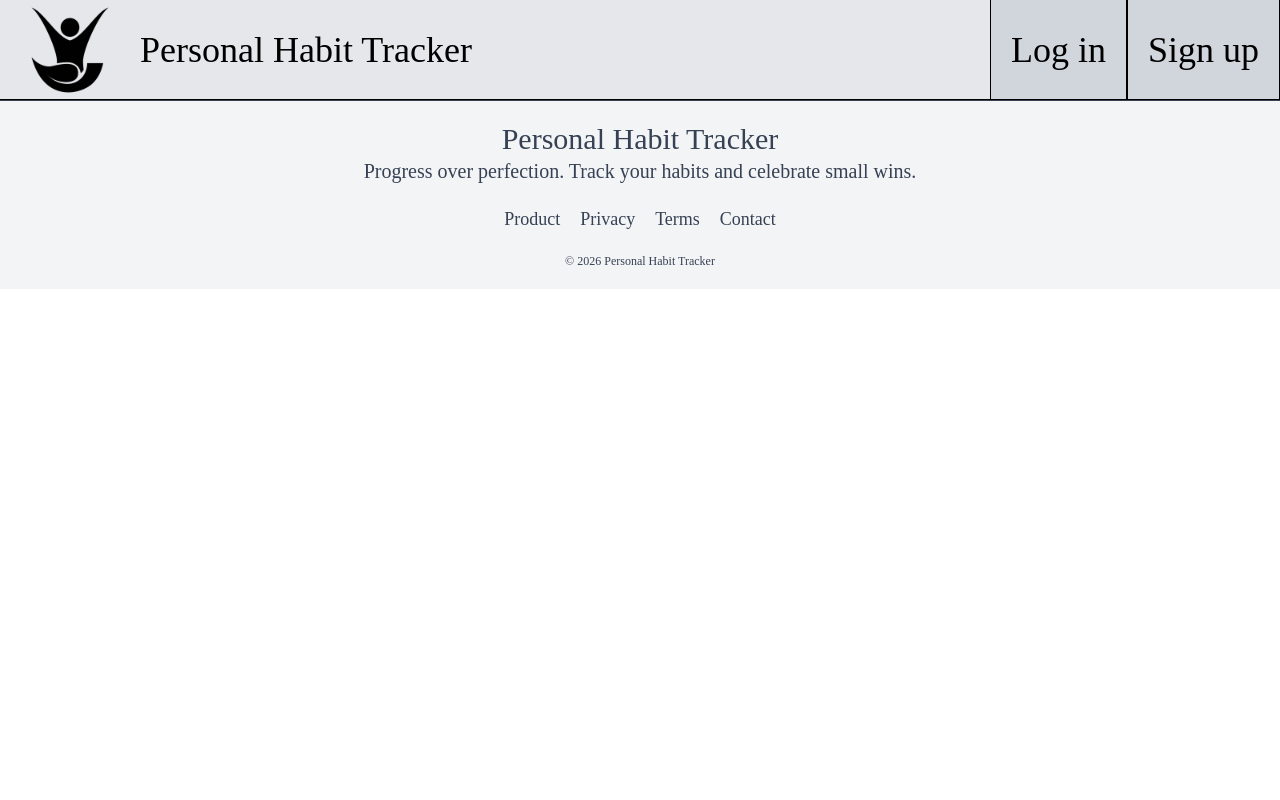
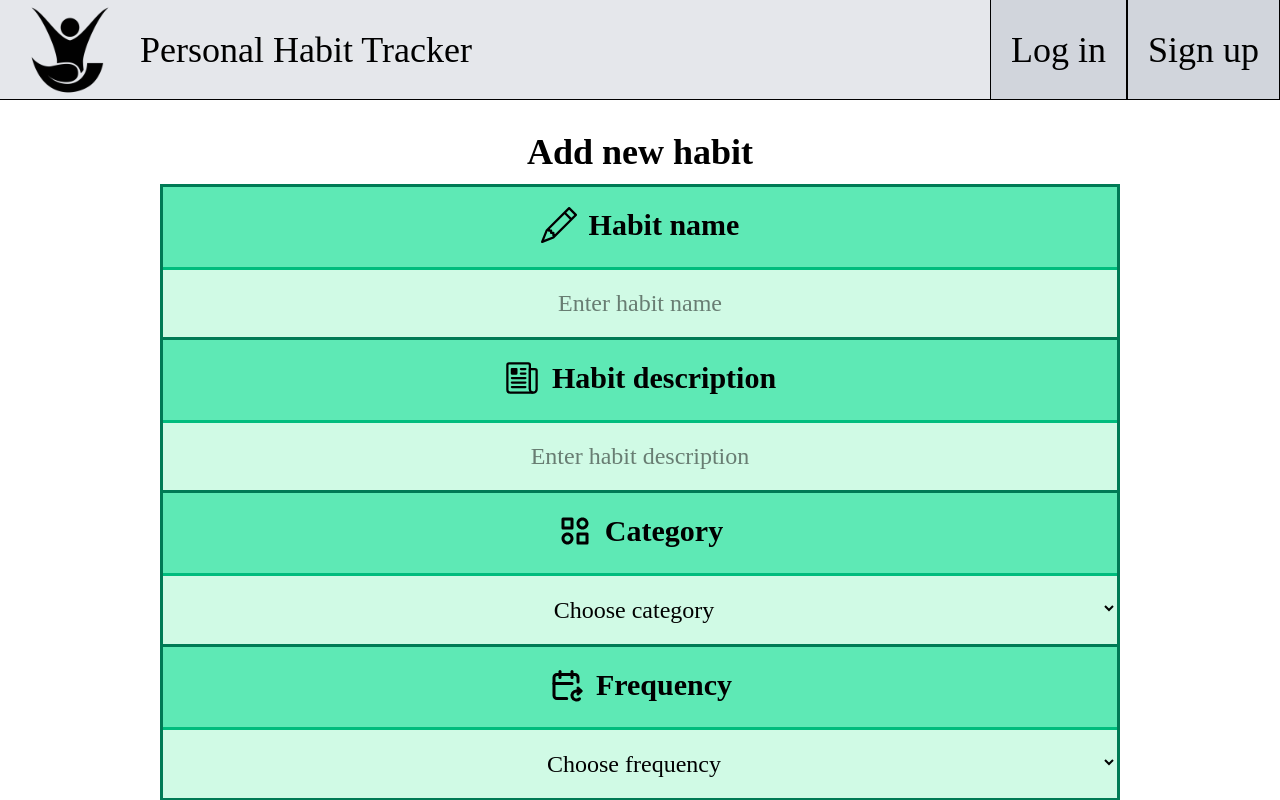
Before and after one commit to kacper-omen/personal-habit-tracker, a React (Vite) app in the folder frontend/: page /habits/add in a window 1280 px wide. Shown: the top 800 px of the page. Built offline with nearby package versions, Linux system fonts and the light colour scheme; a web font is replaced by a local one.

Commit message:
Create Habit creation form

```diff
--- a/frontend/src/pages/CreateHabitPage.jsx
+++ b/frontend/src/pages/CreateHabitPage.jsx
@@ -1,8 +1,58 @@
+import { BsPencil } from "react-icons/bs";
+import { IoNewspaperOutline } from "react-icons/io5";
+import { BiCategoryAlt } from "react-icons/bi";
+import { TbCalendarRepeat } from "react-icons/tb";
 
 const CreateHabitPage = () => {
   return (
-    <div>
+    <div className="flex justify-center items-center mx-auto max-w-9/10 sm:max-w-3/4 lg:max-w-4/5 xl:max-w-3/4 2xl:max-w-3/5">
+      <form className="flex flex-col items-center text-center w-full my-5">
+        <h1 className="text-4xl font-bold my-3">Add new habit</h1>
 
+        <div className="flex flex-col items-center justify-center gap-3 bg-emerald-300 pt-5 border-3 border-emerald-700 w-full">
+          <div className="flex gap-3 pb-3">
+            <BsPencil className="text-4xl"/>
+            <p className="font-semibold text-3xl">Habit name</p>
+          </div>
+          <input placeholder="Enter habit name" type="text" className="text-2xl text-center w-full bg-emerald-100 h-full py-5 border-t-3 border-emerald-500"></input>
+        </div>
+
+        <div className="flex flex-col items-center justify-center gap-3 bg-emerald-300 pt-5 border-b-3 border-x-3 border-emerald-700 w-full">
+          <div className="flex gap-3 pb-3">
+            <IoNewspaperOutline className="text-4xl"/>
+            <p className="font-semibold text-3xl">Habit description</p>
+          </div>
+          <input placeholder="Enter habit description" type="text" className="text-2xl text-center w-full bg-emerald-100 h-full py-5 border-t-3 border-emerald-500"></input>
+        </div>
+
+        <div className="flex flex-col items-center justify-center gap-3 bg-emerald-300 pt-5 border-b-3 border-x-3 border-emerald-700 w-full">
+          <div className="flex gap-3 pb-3">
+            <BiCategoryAlt className="text-4xl"/>
+            <p className="font-semibold text-3xl">Category</p>
+          </div>
+          <select defaultValue="" className="text-2xl text-center w-full bg-emerald-100 h-full py-5 border-t-3 border-emerald-500">
+            <option value="" disabled>Choose category</option>
+            <option value="Sport">Sport</option>
+            <option value="Health">Health</option>
+            <option value="Entertainment">Entertainment</option>
+            <option value="Other">Other</option>
+          </select>
+        </div>
+
+        <div className="flex flex-col items-center justify-center gap-3 bg-emerald-300 pt-5 border-b-3 border-x-3 border-emerald-700 w-full">
+          <div className="flex gap-3 pb-3">
+            <TbCalendarRepeat className="text-4xl"/>
+            <p className="font-semibold text-3xl">Frequency</p>
+          </div>
+          <select defaultValue="" className="text-2xl text-center w-full bg-emerald-100 h-full py-5 border-t-3 border-emerald-500">
+            <option value="" disabled>Choose frequency</option>
+            <option value="daily">Daily</option>
+            <option value="weekly">Weekly</option>
+            <option value="once">Once (Task)</option>
+          </select>
+        </div>
+        <button className="cursor-pointer text-4xl text-emerald-50 bg-emerald-700 py-5 mt-5 border-3 border-emerald-400 hover:bg-emerald-400 hover:border-emerald-700 transition rounded-2xl w-1/2">Create habit</button>
+      </form>
     </div>
   )
 }
```
